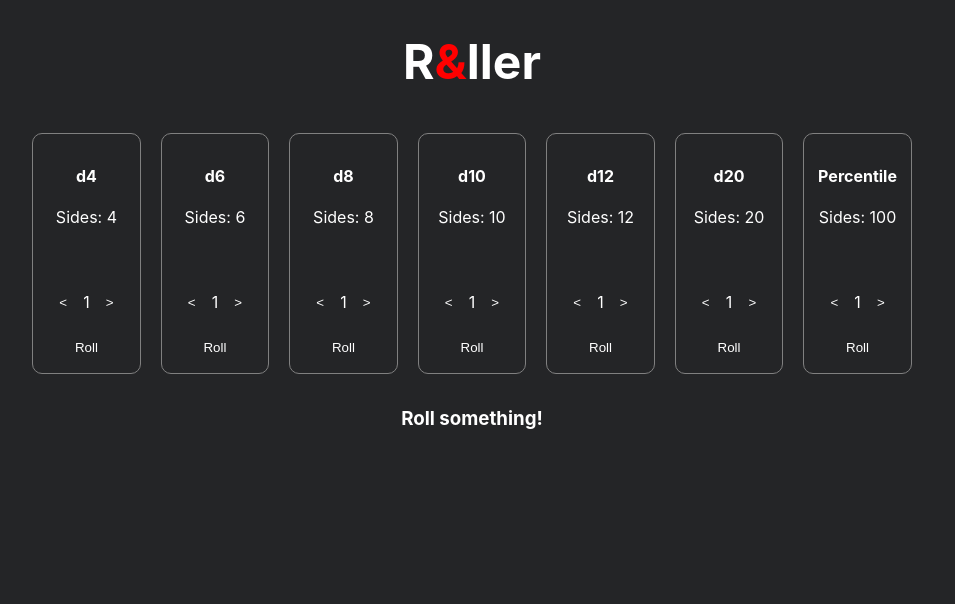
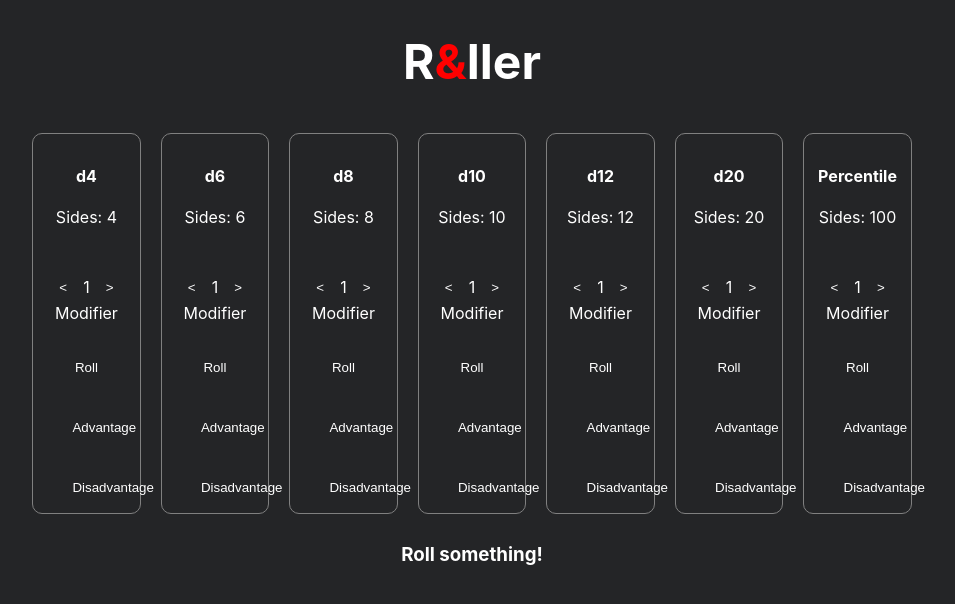
Before and after one commit to aaronbrunet/prepare-to-die, a React (Create React App) app: page / in a window 1280 px wide. Shown: the top 604 px of the page, without its empty margins (168-1123 px from the left). Built offline with nearby package versions, Linux system fonts and the light colour scheme.

Commit message:
Added basic modifier display & dis/advantage

```diff
--- a/src/App.js
+++ b/src/App.js
@@ -2,6 +2,7 @@ import React, { useState } from 'react';
 import styled from 'styled-components'
 import Card from './components/Card'
 import Result from './components/Result'
+import Modifier from './components/Modifier'
 import './App.css';
 
 const Heading = styled.h1`
@@ -26,46 +27,72 @@ function App() {
   //const [qty,setQty] = useState(1)
   const [dice,setDice] = useState(diceList)
 
-  const rolled = (dice,qty) => {
-    const min = 1
-    const max = dice.sides
+  const randomise = (min,max,qty) => {
     let roll = []
-    let msg = ''
     for(let i=0;i<qty;i++){
       let rand = Math.round(min + Math.random() * (max - min))
-      if(rand === max){rand +=' (Critical!)'}
+      //if(rand === max && max === 20){rand +=' (Critical!)'}
       roll.push(rand)
     }
-    let sum = roll.reduce((a,b)=>parseInt(a)+parseInt(b),0)
-    setRoll([dice.name,dice.qty,roll,sum])
+    return roll
+  }
+
+  const advantage = (roll) => {
+    return roll[0] > roll[1] ? [roll,roll[0]] : [roll,roll[1]]
+  }
+  const disadvantage = (roll) => {
+    return roll[0] < roll[1] ? [roll,roll[0]] : [roll,roll[1]]
+  }
+
+  const rolled = (die,qty,modifier) => {
+    const min = 1
+    const max = die.sides
+    let roll = []
+    let sum
+    if(modifier){
+      if(modifier === 'advantage'){
+        die.modifier = modifier
+        setDice(dice.map(dice=>(dice.name.match(die.name) ? die : dice)))
+        //roll=advantage(randomise(min,max,2))
+          roll = randomise(min,max,2)
+          sum = roll.reduce((a,b)=>Math.max(a,b))
+          console.log(roll,sum)
+        }
+        if(modifier === 'disadvantage'){
+          //roll=advantage(randomise(min,max,2))
+            roll = randomise(min,max,2)
+            sum = roll.reduce((a,b)=>Math.min(a,b))
+            console.log(roll,sum)
+          }
+      //modifier === 'disadvantage' &&( roll=disadvantage(randomise(min,max,2)) )
+      //console.log(roll)
+      //setRoll([dice.name,dice.qty,roll,2])
+    }
+    else{
+      roll = randomise(min,max,qty)
+      sum = roll.reduce((a,b)=>parseInt(a)+parseInt(b),0)
+
+    }
+    setRoll([die.name,die.qty,roll,sum,modifier])
+
+
     setLast([...last,roll])
   }
 
   const increment = (die,inc) => {
-      let val = die.qty
-      val = die.qty + inc
+      let val = die.qty + inc
       val < 1 &&(val=1)
       die.qty = val
-      //setQty(val)
       setDice(dice.map(dice =>(dice.name.match(die.name) ? die : dice )))
-      //setList(list.map(row => (row.id.match(updatedLink.id) ? updatedLink : row)))
   }
 
   return (
     <div className="App">
       <Heading>R<span style={{color: 'red'}}>&</span>ller</Heading>
       <div className="card-container">
-      {dice.map((die,index)=>
-        <Card die={die} rolled={rolled} increment={increment} key={index}/>
-      )}
-      {last.length < 0 && (
-        <>
-      <h4>Last rolled:</h4>
-      {last.map((roll,index)=>
-        <LastRoll key={index}>{roll}{last.length > 0 && index < last.length-1 && (',') }</LastRoll>
-      )}
-      </>
-      )}
+        {dice.map((die,index)=>
+          <Card die={die} rolled={rolled} increment={increment} key={index}/>
+        )}
       </div>
       <Result roll={roll} />
     </div>
--- a/src/components/Card.js
+++ b/src/components/Card.js
@@ -1,5 +1,6 @@
 import React, { useState } from 'react'
 import styled from 'styled-components'
+import Modifier from './Modifier'
 
 
 const Dice = styled.div`
@@ -10,12 +11,11 @@ const Dice = styled.div`
     padding: 10px;
     color: white;
     cursor: pointer;
-    overflow: hidden;
+    height: auto;
     transition: .2s ease-in-out;
     position: relative;
 
     span {
-        bottom: -15px;
         position:relative;
         display: block;
     }
@@ -50,22 +50,8 @@ const Button = styled.button`
 
 
 const Card = (props) => {
-    //const [qty,setQty] = useState(1)
     let die = props.die
 
-    /*
-    const more = () => {
-        let val = qty
-        val = qty + 1
-        setQty(val)
-    }
-    const less = () => {
-        let val = qty
-        qty > 1 && ( val -= 1 )
-        setQty(val)
-    }
-    */
-//onClick={()=>props.rolled(die,1)}
     return (
         <Dice className="Dice" >
             <h4>{die.name}</h4>
@@ -75,7 +61,12 @@ const Card = (props) => {
             {die.qty}
             <Button name="more" onClick={()=>props.increment(die,1)}>{'>'}</Button>
             </span>
+            <Modifier die={die} />
             <Button onClick={()=>props.rolled(die,die.qty)}>Roll</Button>
+            <br/>
+            <Button onClick={()=>props.rolled(die,die.qty,'advantage')}>Advantage</Button>
+            <br/>
+            <Button onClick={()=>props.rolled(die,die.qty,'disadvantage')}>Disadvantage</Button>
         </Dice>
     )
 }
--- /dev/null
+++ b/src/components/Modifier.js
@@ -0,0 +1,9 @@
+import React, { useState } from 'react'
+import styled from 'styled-components'
+
+const Modifier = (props) => {
+    return (
+        <div>Modifier</div>
+    )
+}
+export default Modifier
--- a/src/components/Result.js
+++ b/src/components/Result.js
@@ -30,13 +30,14 @@ const Result = (props) => {
     const diceQty = props.roll[1]
     const results = props.roll[2]
     const sum = props.roll[3]
+    const modifier = props.roll[4]
 
     //<Button>Roll</Button>
     return (
     <>
 
 
-        {results ? <><Title>{diceName==='Percentile' ? diceName : diceQty+diceName}</Title> {
+    {results ? <><Title>{diceName==='Percentile' ? diceName : diceQty+diceName}{modifier &&(`- ${modifier}`)}</Title> {
         results.map((result,index)=>
             <>
             <Num key={index}>{result}{results.length > 0 && index < results.length-1 && (', ') }</Num>
```
